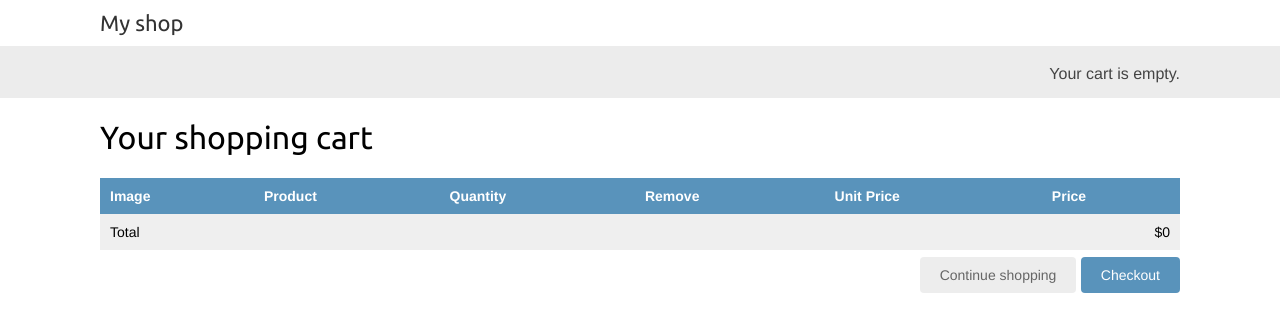
After one commit to Ty-Miki/e-commerce, a Django app: page /cart/ in a window 1280 px wide. The commit adds this page. Shown: the top 332 px of the page. Run offline with Django 5.2, Linux system fonts and the light colour scheme.

Commit message:
Added the neccessary form, views, urls and template to add products to the cart and display the cart

```diff
--- a/myshop/carts/cart.py
+++ b/myshop/carts/cart.py
@@ -58,7 +58,7 @@ class Cart:
 
     def __len__(self) -> int:
         '''count all the items in the cart'''
-        return sum(item['qunatity'] for item in self.cart.values())
+        return sum(item['quantity'] for item in self.cart.values())
 
     def get_total_price(self) -> Decimal:
         return sum(Decimal(item['price']) * item['quantity'] for item in self.cart.values())
--- a/myshop/carts/forms.py
+++ b/myshop/carts/forms.py
@@ -3,7 +3,7 @@ from django import forms
 PRODUCT_QUANTITY_CHOICES = [(num, str(num)) for num in range(1, 21)]
 
 class CartAddProductForm(forms.Form):
-    qunatity = forms.TypedChoiceField(choices=PRODUCT_QUANTITY_CHOICES,
+    quantity = forms.TypedChoiceField(choices=PRODUCT_QUANTITY_CHOICES,
                                       coerce=int)
 
     override = forms.BooleanField(required=False,
--- /dev/null
+++ b/myshop/carts/templates/cart/detail.html
@@ -0,0 +1,56 @@
+{% extends "shop/base.html" %}
+{% load static %}
+
+{% block title %}
+    Your shopping cart
+{% endblock %}
+
+{% block content %}
+    <h1>Your shopping cart</h1>
+    <table>
+        <thead>
+            <tr>
+                <th>Image</th>
+                <th>Product</th>
+                <th>Quantity</th>
+                <th>Remove</th>
+                <th>Unit Price</th>
+                <th>Price</th>
+            </tr>
+        </thead>
+
+        <tbody>
+            {% for item in cart %}
+                {% with product=item.product %}
+                    <tr>
+                        <td>
+                            <a href="{{ product.get_absolute_url }}">
+                                <img src="{% if product.image %}{{ product.image.url }}{% else %}{% static 'img/no_image.png' %}{% endif %}" alt="Product Image">
+                            </a>
+                        </td>
+                        <td>{{ product.name }}</td>
+                        <td>{{ item.quantity }}</td>
+                        <td>
+                            <form action="{% url 'cart:cart_remove' product.id %}" method="post">
+                                <input type="submit" value="Remove">
+                                {% csrf_token %}
+                            </form>
+                        </td>
+                        <td class="num">${{ item.price }}</td>
+                        <td class="num">${{ item.total_price }}</td>
+                    </tr>
+                {% endwith %}
+            {% endfor %}
+            <tr>
+                <td>Total</td>
+                <td colspan="4"></td>
+                <td class="num">${{ cart.get_total_price }}</td>
+            </tr>
+        </tbody>
+    </table>
+
+    <p class="text-right">
+        <a href="{% url 'shop:product_list' %}" class="button light">Continue shopping</a>
+        <a href="#" class="button">Checkout</a>
+    </p>
+{% endblock %}
--- /dev/null
+++ b/myshop/carts/urls.py
@@ -0,0 +1,10 @@
+from django.urls import path
+from . import views
+
+app_name = 'cart'
+
+urlpatterns = [
+    path('', views.cart_detail, name='cart_detail'),
+    path('add/<int:product_id>/', views.cart_add, name='cart_add'),
+    path('remove/<int:product_id>/', views.cart_remove, name="cart_remove"),
+]
--- a/myshop/carts/views.py
+++ b/myshop/carts/views.py
@@ -1,12 +1,12 @@
 from django.shortcuts import render, redirect, get_object_or_404
 from django.views.decorators.http import require_POST
-from django.http import HttpRequest
+from django.http import HttpRequest, HttpResponse
 from shop.models import Product
 from .cart import Cart
 from .forms import CartAddProductForm
 
 @require_POST
-def cart_add(request: HttpRequest, product_id: int):
+def cart_add(request: HttpRequest, product_id: int) -> HttpResponse:
 
     cart = Cart(request=request)
     product = get_object_or_404(Product, id=product_id)
@@ -21,9 +21,15 @@ def cart_add(request: HttpRequest, product_id: int):
     return redirect('cart:cart_detail')
 
 @require_POST
-def cart_remove(request: HttpRequest, product_id: int):
+def cart_remove(request: HttpRequest, product_id: int) -> HttpResponse:
 
     cart = Cart(request=request)
     product = get_object_or_404(Product, id=product_id)
     cart.remove(product=product)
     return redirect('cart:cart_detail')
+
+def cart_detail(request: HttpRequest) -> HttpResponse:
+    cart = Cart(request=request)
+    return render(request,
+                  'cart/detail.html',
+                  {'cart': cart})
--- a/myshop/myshop/settings.py
+++ b/myshop/myshop/settings.py
@@ -127,4 +127,4 @@ MEDIA_ROOT = BASE_DIR / 'media'
 DEFAULT_AUTO_FIELD = 'django.db.models.BigAutoField'
 
 # Session key for carts
-CART_SESSION_KEY = 'cart'
+CART_SESSION_ID = 'cart'
--- a/myshop/myshop/urls.py
+++ b/myshop/myshop/urls.py
@@ -22,7 +22,9 @@ from django.conf.urls.static import static
 
 urlpatterns = [
     path('admin/', admin.site.urls),
+    path('cart/', include('carts.urls', namespace="cart")),
     path('', include('shop.urls', namespace='shop')),
+
 ]
 
 if settings.DEBUG:
--- a/myshop/shop/templates/shop/product/detail.html
+++ b/myshop/shop/templates/shop/product/detail.html
@@ -16,6 +16,11 @@
         <h2>
             <p class="price">${{ product.price }}</p>
         </h2>
+        <form action="{% url 'cart:cart_add' product.id %}" method="post">
+            {{ cart_add_product_form }}
+            {% csrf_token %}
+            <input type="submit" value="Add to cart">
+        </form>
         {{ product.description|linebreaks }}
     </div>
 {% endblock %}
--- a/myshop/shop/views.py
+++ b/myshop/shop/views.py
@@ -1,6 +1,7 @@
 from django.shortcuts import render, get_object_or_404
 from django.http import HttpRequest, HttpResponse
 from .models import Category, Product
+from carts.forms import CartAddProductForm
 
 # Create your views here.
 def product_list(request: HttpRequest,
@@ -27,6 +28,8 @@ def product_detail(request: HttpRequest, id: int, slug: str) -> HttpResponse:
                                 id=id,
                                 slug=slug,
                                 avaliable=True)
+    cart_add_product_form = CartAddProductForm()
     return render(request,
                   'shop/product/detail.html',
-                  {'product': product})
+                  {'product': product,
+                   'cart_add_product_form': cart_add_product_form,})
```
